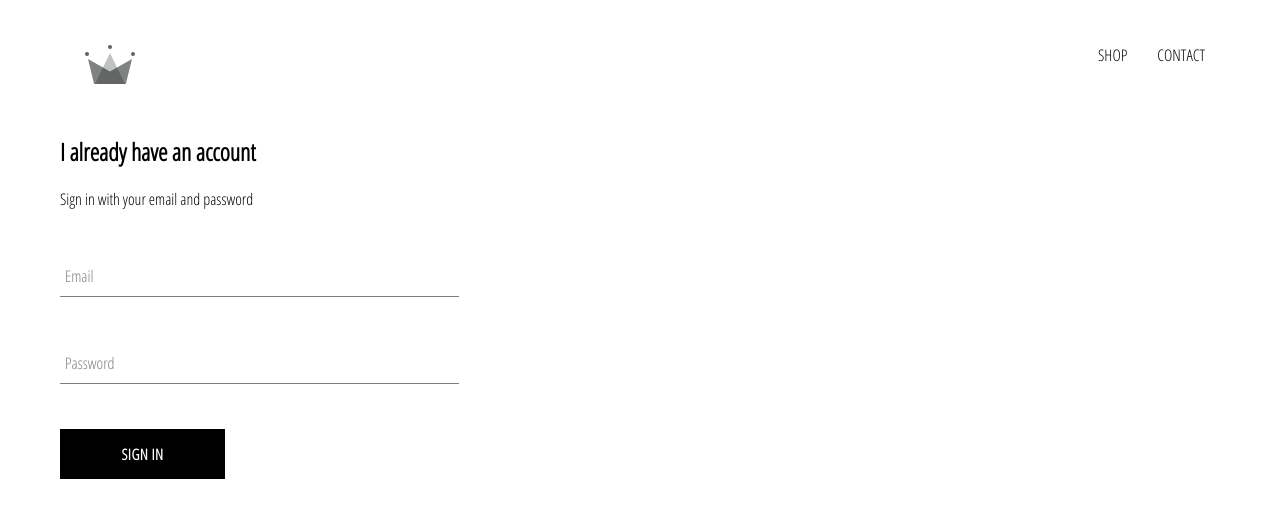
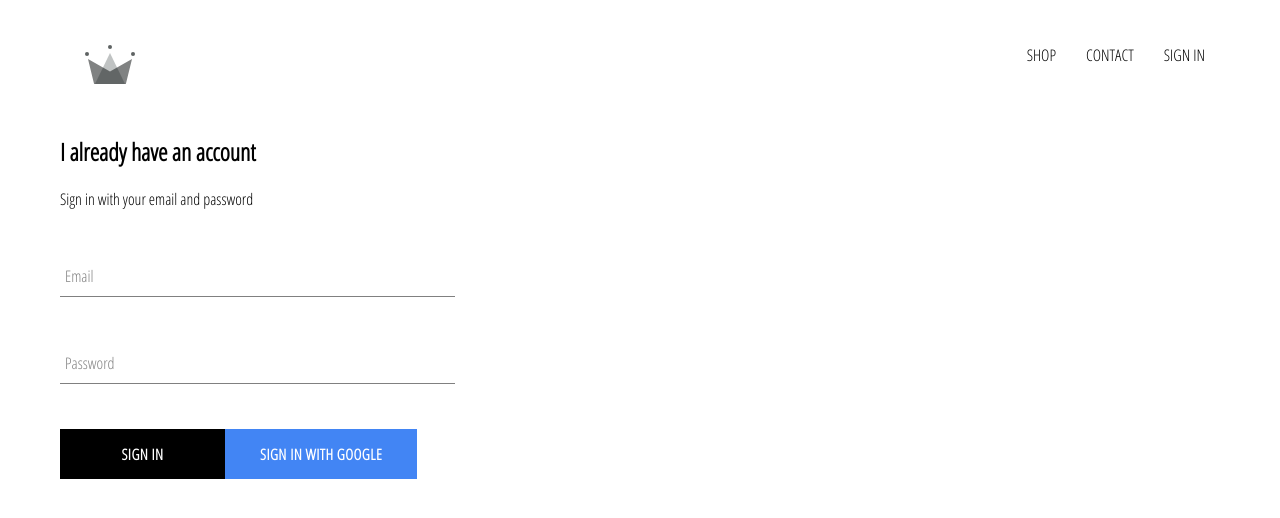
Before and after one commit to IrnesDuran/crwn-clothing, a React (Create React App) app: page /signin in a window 1280 px wide. Shown: the top 518 px of the page. Built offline with nearby package versions, Linux system fonts and the light colour scheme; no server answers.

Commit message:
sign in with google firebase setup

```diff
--- a/src/App.js
+++ b/src/App.js
@@ -8,17 +8,43 @@
 import SignInAndSignUpPage from './pages/sign-in-and-sign-up/sign-in-and-sign-up'
 
 
-function App() {
+import { auth } from './firebase/firebase.utils';
+
+class App extends React.Component {
+  constructor() {
+    super();
+
+    this.state = {
+      currentUser: null
+    };
+  }
+
+  unsubscribeFromAuth = null;
+
+  componentDidMount() {
+    this.unsubscribeFromAuth = auth.onAuthStateChanged(user => {
+      this.setState({ currentUser: user });
+
+      console.log(user);
+    });
+  }
+
+  componentWillUnmount() {
+    this.unsubscribeFromAuth();
+  }
+
+  render() {
     return (
       <div>
-      <Header/>
+        <Header currentUser={this.state.currentUser} />
         <Switch>
-        <Route exact path='/' component= {HomePage}/>
-        <Route path='/shop' component= {ShopPage}/>
-        <Route path='/signin' component= {SignInAndSignUpPage}/>
+          <Route exact path='/' component={HomePage} />
+          <Route path='/shop' component={ShopPage} />
+          <Route path='/signin' component={SignInAndSignUpPage} />
         </Switch>
       </div>
     );
   }
+}
 
 export default App;
--- a/src/components/custom-button/custom-button.component.js
+++ b/src/components/custom-button/custom-button.component.js
@@ -1,8 +1,8 @@
 import React from 'react';
 import './custom-button.styles.scss';
 
-const CustomButton =({children, ...otherProps}) => (
-    <button className='custom-button' {...otherProps} >
+const CustomButton =({children, isGoogleSignIn, ...otherProps}) => (
+    <button className={`${isGoogleSignIn ? 'google-sign-in' : ''} custom-button`} {...otherProps} >
         {children}
     </button>
 );
--- a/src/components/custom-button/custom-button.styles.scss
+++ b/src/components/custom-button/custom-button.styles.scss
@@ -19,4 +19,15 @@
       color: black;
       border: 1px solid black;
     }
+
+    &.google-sign-in
+    {
+        background-color: #4285f4;
+        color: white;
+
+      &:hover {
+        background-color: #357ae8;
+      }
+
+    }
   }
--- a/src/components/header/header.component.js
+++ b/src/components/header/header.component.js
@@ -5,7 +5,9 @@
 
 import './header.styles.scss'
 
-const Header =(props) => (
+import { auth } from '../../firebase/firebase.utils';
+
+const Header =({currentUser}) => (
     <div className = 'header'>
         <Link className = 'logo-container' to='/'>
             <Logo className='logo'/>
@@ -13,6 +15,12 @@
         <div className='options'>
             <Link className='option' to='/shop'>SHOP</Link>
             <Link className='option' to='/shop'>CONTACT</Link>
+            {
+                currentUser ?
+                <div className='option' onClick={() => auth.signOut()}>SIGN OUT</div>
+                :
+                <Link className='option' to='/signin'>SIGN IN</Link>
+            }
             {/* <Link className='' to='/shop'>SHOP</Link> */}
             {/* <Link className='' to='/shop'>SHOP</Link> */}
         </div>
--- a/src/components/header/header.styles.scss
+++ b/src/components/header/header.styles.scss
@@ -20,6 +20,7 @@
 
       .option {
         padding: 10px 15px;
+        cursor: pointer;
       }
     }
   }
--- a/src/components/sign-in/sign-in.component.js
+++ b/src/components/sign-in/sign-in.component.js
@@ -4,6 +4,8 @@
 
 import FormInput from '../form-input/form-input.component';
 import CustomButton from '../custom-button/custom-button.component';
+
+import { signInWithGoogle } from '../../firebase/firebase.utils';
 
 class SignIn extends Component {
     state= {
@@ -42,6 +44,7 @@
                         required
                         label='Password'/>
                     <CustomButton type="submit">Sign In</CustomButton>
+                    <CustomButton onClick= {signInWithGoogle} isGoogleSignIn>Sign in with Google</CustomButton>
                 </form>
             </div>
         );
--- a/src/components/sign-in/sign-in.styles.scss
+++ b/src/components/sign-in/sign-in.styles.scss
@@ -1,5 +1,5 @@
 .sign-in {
-    width: 30vw;
+    width: 380px;
     display: flex;
     flex-direction: column;
 
--- /dev/null
+++ b/src/firebase/firebase.utils.js
@@ -0,0 +1,25 @@
+import firebase from 'firebase/app';
+import 'firebase/firestore';
+import 'firebase/auth';
+
+const config = {
+  apiKey: "AIzaSyDywvkLEAaGPMs7TyCsmc0BUgXO7IuzJpo",
+  authDomain: "crwnecomdb.firebaseapp.com",
+  databaseURL: "https://crwnecomdb.firebaseio.com",
+  projectId: "crwnecomdb",
+  storageBucket: "crwnecomdb.appspot.com",
+  messagingSenderId: "374230916259",
+  appId: "1:374230916259:web:81191b684a92b9d5383316",
+  measurementId: "G-18DJ05QB5T"
+};
+
+firebase.initializeApp(config);
+
+export const auth = firebase.auth();
+export const firestore = firebase.firestore();
+
+const provider = new firebase.auth.GoogleAuthProvider();
+provider.setCustomParameters({ prompt: 'select_account' });
+export const signInWithGoogle = () => auth.signInWithPopup(provider);
+
+export default firebase;
```
Lines whose indentation alone changed are shown as unchanged.
